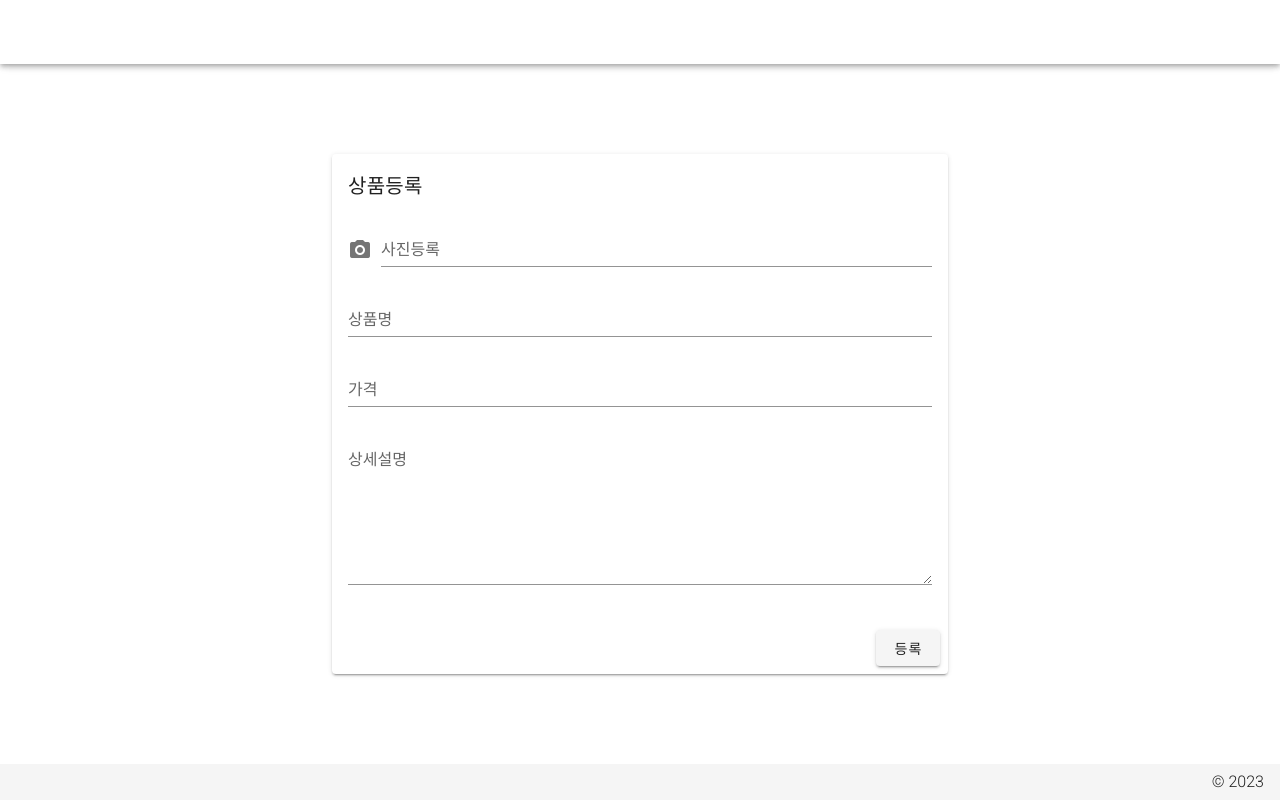
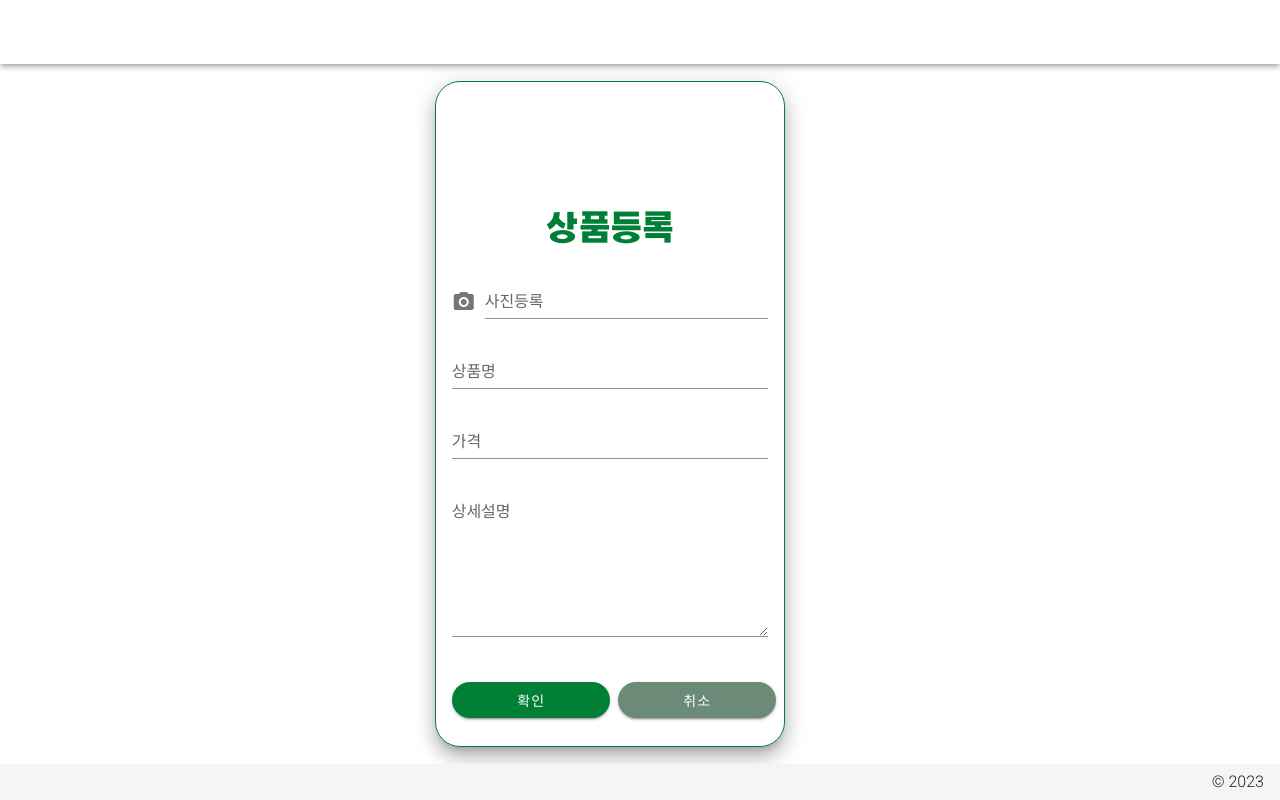
Before and after one commit to 0206cho/WhatSuMarket, a Vue app: page /insert in a window 1280 px wide. Built offline with nearby package versions, Linux system fonts and the light colour scheme.

Commit message:
상명 - 상품등록

```diff
--- a/src/router/paths.js
+++ b/src/router/paths.js
@@ -53,7 +53,7 @@ export default [{
     path: '/pwfind',
     view: 'PwFind'
 },{
-    // 마이페이지 - 메인
+    // 로그인 - 아이디찾기
     path: '/idfind',
     view: 'IdFind'
 }
--- a/src/views/Insert.vue
+++ b/src/views/Insert.vue
@@ -1,32 +1,36 @@
 <template>
   <!-- 템플릿안에 컨테이너가 있어야함 -->
 
-  <v-container fluid  fill-height>
+  <v-container style="max-width:1300px"  fill-height>
+    <v-layout align-center row wrap>
       <v-row justify="center" align="cener">
-          <v-col cols="6">
-              <v-card>
-                  <v-card-title>
-                      상품등록
-                  </v-card-title>
+          <v-col cols="4">
+            <v-card elevation="12" width="350" height="100%"
+            style="border-radius:25px; border: 1px solid #008037">
+            <v-img :src="require('../../images/WhatSuWhite.png')" max-height="110" max-width="110"
+                style="margin: 1em auto;"></v-img>
+                <div style="text-align: center; color:#008037; font-size:xx-large; font-family: 'KOTRA_BOLD';" class="mt-0">상품등록</div>
                   <v-card-text>
                       <v-file-input :rules="rules" accept="image/png, image/jpeg, image/bmp" prepend-icon="mdi-camera" label="사진등록"></v-file-input>
                       <v-text-field label="상품명" single-line></v-text-field>
                       <v-text-field label="가격" single-line></v-text-field>
                       <v-textarea name="input-7-1" label="상세설명" value="" hint=""></v-textarea>
                   </v-card-text>
-                  <v-card-actions>
-                      <v-spacer></v-spacer>
-                      <v-btn>등록</v-btn>
-                  </v-card-actions>
+                  <v-card-actions class="mx-2 mb-5">
+                    <v-spacer></v-spacer>
+                        <v-btn dark color="#008037" style="border-radius: 30px;" width="50%">확인</v-btn>
+                        <v-btn dark color="#6B8A78" style="border-radius: 30px;" width="50%">취소</v-btn>
+                        <v-spacer></v-spacer>
+                </v-card-actions>
               </v-card>
           </v-col>
       </v-row>
-
+    </v-layout>
   </v-container>
 </template>
 <script>
 export default {
-  name: "product",
+  name: "Insert",
 
 
   beforeCreate() {
```
